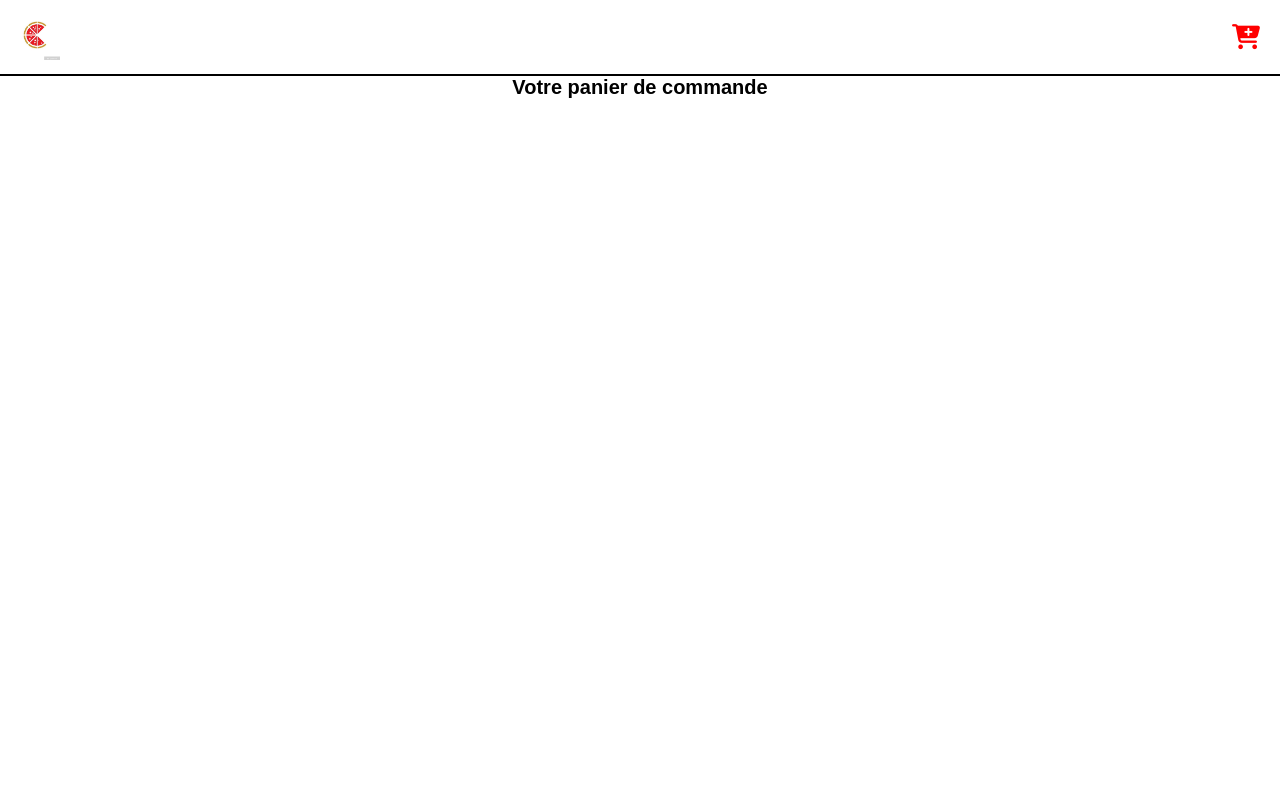
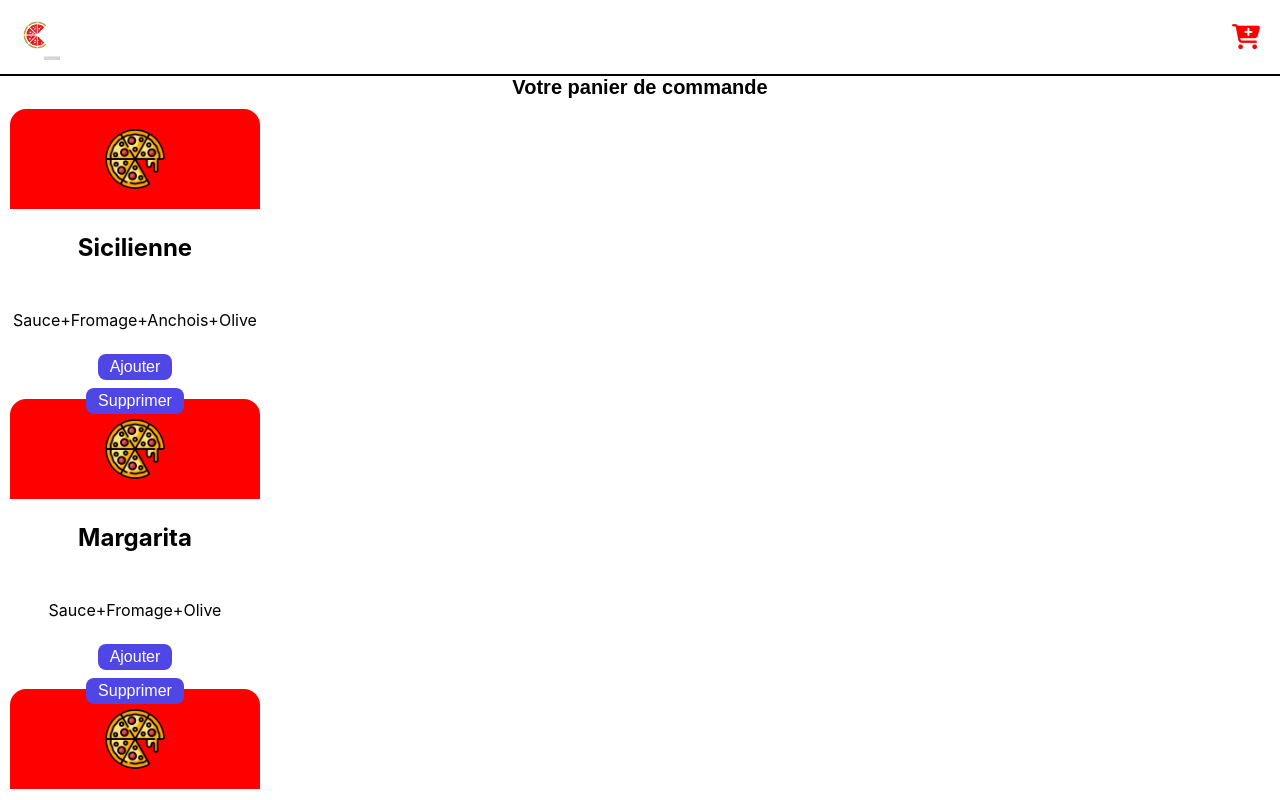
Before and after one commit to mokrani-islam/Application-de-prise-de-commande-par-QR-code, a React (Create React App) app in the folder delivroo/: page /panier in a window 1280 px wide. Shown: the top 800 px of the page. Built offline with nearby package versions, Linux system fonts and the light colour scheme.

Commit message:
Panier 1

```diff
--- a/delivroo/src/Composent/Cards.js
+++ b/delivroo/src/Composent/Cards.js
@@ -26,18 +26,18 @@ function Cards({ updateNumberOfProducts }) {
     }
   };
 
-  var settings = {
+  /*var settings = {
     dots: true,
     infinite: true,
     speed: 500,
     slidesToShow: 3,
-    slidesToScroll: 1,
-  };
+    slidesToScroll: 2,
+  };*/
 
   return (
     <div className="custom-container">
       <div className="custom-margin-top">
-        <Slider {...settings}>
+        {/* <Slider {...settings}> */}
           {data.map((d) => (
             <div key={d.name} className="custom-card">
               <div className="header">
@@ -50,7 +50,7 @@ function Cards({ updateNumberOfProducts }) {
               </div>
             </div>
           ))}
-        </Slider>
+        {/* </Slider> */}
       </div>
       {/* Affichage des éléments ajoutés au panier */}
       <div className="panier">
--- a/delivroo/src/Composent/MainPage.js
+++ b/delivroo/src/Composent/MainPage.js
@@ -9,11 +9,13 @@ import { Routes, Route } from 'react-router-dom';
 export default function MainPage() {
 const [nombreProduits, setNombreProduits] = useState(0); // État pour le nombre de produits
 
-    // Fonction pour mettre à jour le nombre de produits
+// Fonction pour mettre à jour le nombre de produits
 const updateNumberOfProducts = (newValue) => {
 setNombreProduits(newValue);
 
-    };
+};
+
+
   return (
     <>
     <Menu nombreProduits={nombreProduits} />
--- a/delivroo/src/Composent/Panier.js
+++ b/delivroo/src/Composent/Panier.js
@@ -1,6 +1,8 @@
 import React, { useState } from 'react';
 import Menu from  './Menu.js';
 import  '../Styles/Panier.css';
+import data from "../Data/data.js"
+import Pizza from "../assets/Pizza.png"
 
 function Panier() {
   return(
@@ -9,6 +11,21 @@ function Panier() {
 
     <div className='PanierParagraph' style={{textAlign:"center"} }>Votre panier de commande</div>
     <div className='Panier'>
+
+    {data.map((d) => (
+            <div key={d.name} className="custom-card">
+              <div className="header">
+                <img src={Pizza} alt="" className="pizza-image" />
+              </div>
+              <div className="content">
+                <p className="title">{d.name}</p>
+                <p>{d.review}</p>
+                <button className="custom-button" >Ajouter</button>
+                <button className="custom-button" >Supprimer</button>
+              </div>
+            </div>
+          ))}
+
 
     </div>
 
--- a/delivroo/src/Styles/Cards.css
+++ b/delivroo/src/Styles/Cards.css
@@ -8,16 +8,18 @@
   /*display: flex;*/
   /*flex-direction: row;*/
 
+  display: flex;
+  flex-wrap: wrap;
   justify-content: center;
-  margin: 40px 10px 0 10%; /* Ajoute une marge de 20 pixels en haut */
+  margin: 50PX 0 0 100px; /* Ajoute une marge de 20 pixels en haut */
 }
 .custom-card {
-    background-color: #fff;
-    height: 280px;
-    margin-right: 10px;
-    color: #000;
-    border-radius: 1rem;
-  }
+  flex: 0 0 calc(33.33% - 20px); /* Pour afficher 3 cartes par ligne */
+  margin: 10px;
+  background-color: #fff;
+  height: 280px;
+  color: #000;
+  border-radius: 1rem;}
 
   .header {
     height: 100px;
```
Also changed, not shown: delivroo/src/Composent/SimpleSlider.js (deleted, +0 -36 lines).
